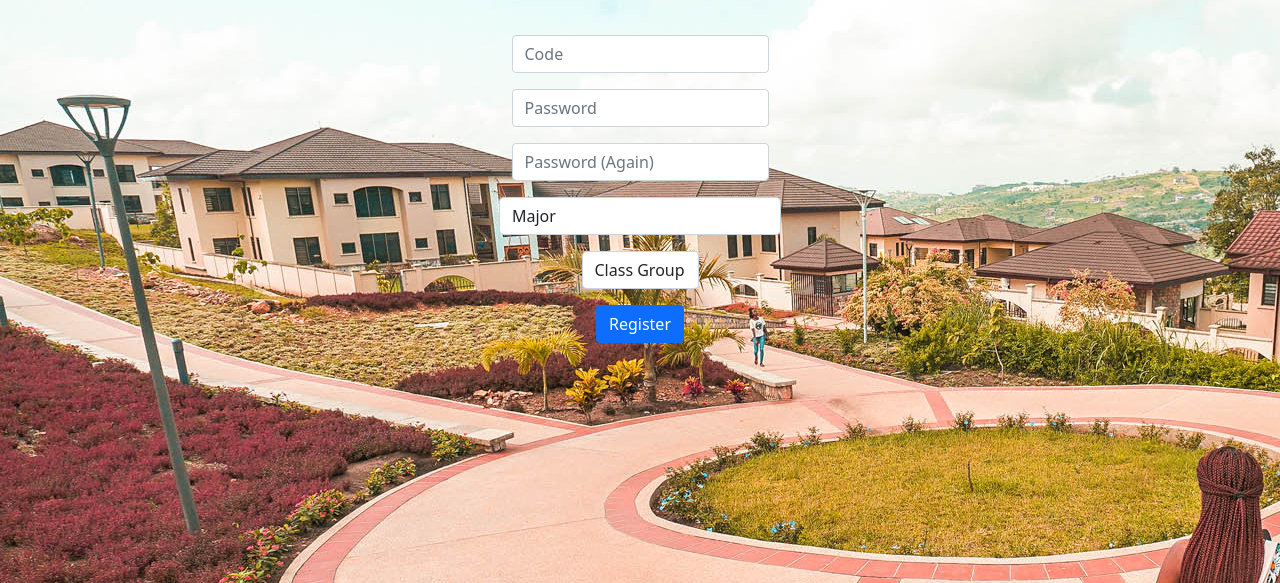
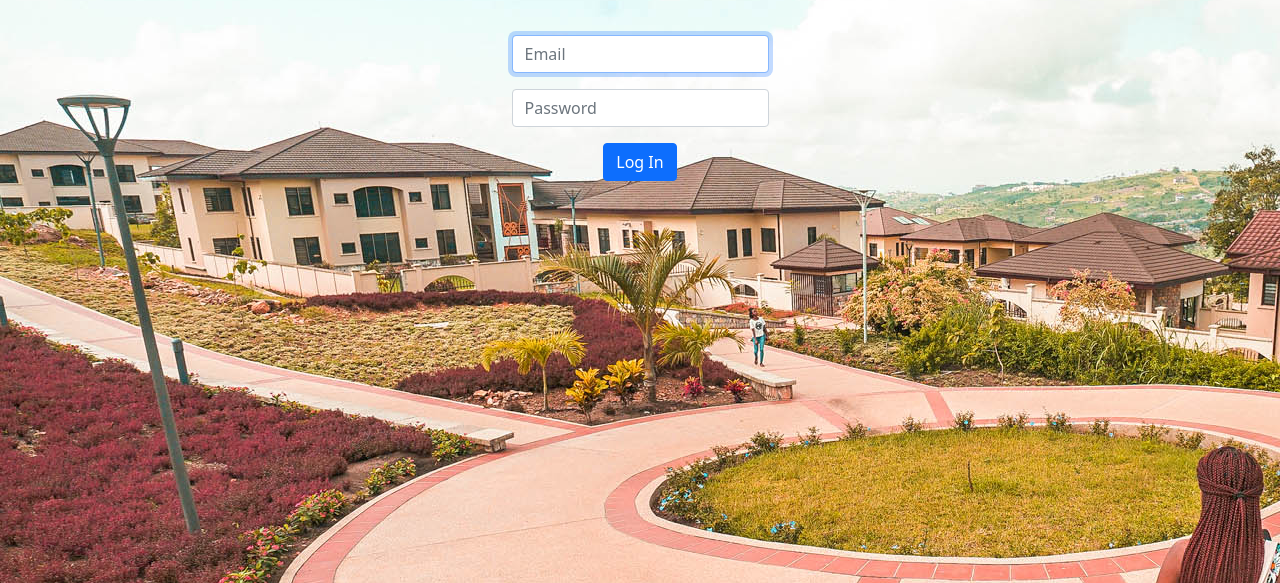
Before and after one commit to danielbyiringiro/community, a Flask app: page /login in a window 1280 px wide. Shown: the part 63-646 px from the top of the page. Run offline with Flask 3, Linux system fonts and the light colour scheme; some libraries are stand-ins or nearby versions.

Commit message:
More Changes

```diff
--- a/app.py
+++ b/app.py
@@ -115,9 +115,8 @@ def login():
         return redirect("/")
 
     else:
-        years = list(range(2002,2028))
-        majors = ['Computer Science','Computer Engineering','Mechanical Engineering','Electrical and E. Engineering', 'Business Admin', 'Management Infomation Systems', 'Mechatronics']
-        return render_template("year.html", years=years, majors=majors)
+
+        return render_template("login.html")
 
 @app.route("/register", methods=["GET", "POST"])
 def register():
--- a/static/style.css
+++ b/static/style.css
@@ -264,6 +264,6 @@ label#uploadLabel:active {
     margin-left: 8px;
 }
 
-.year, .register {
+.year, .register, .login {
     margin-top: 50px;
 }
--- a/templates/login.html
+++ b/templates/login.html
@@ -13,6 +13,7 @@
 {% endblock %}
 
 {% block main %}
+<div class="login">
     <form action="/login" method="post">
         <div class="mb-3">
             <input autocomplete="off" autofocus class="form-control mx-auto w-auto" id="email" name="email" placeholder="Email" type="text" required>
@@ -22,4 +23,5 @@
         </div>
         <button class="btn btn-primary" type="submit">Log In</button>
     </form>
+</div>
 {% endblock %}
```
Also changed, not shown: 2 other files.
